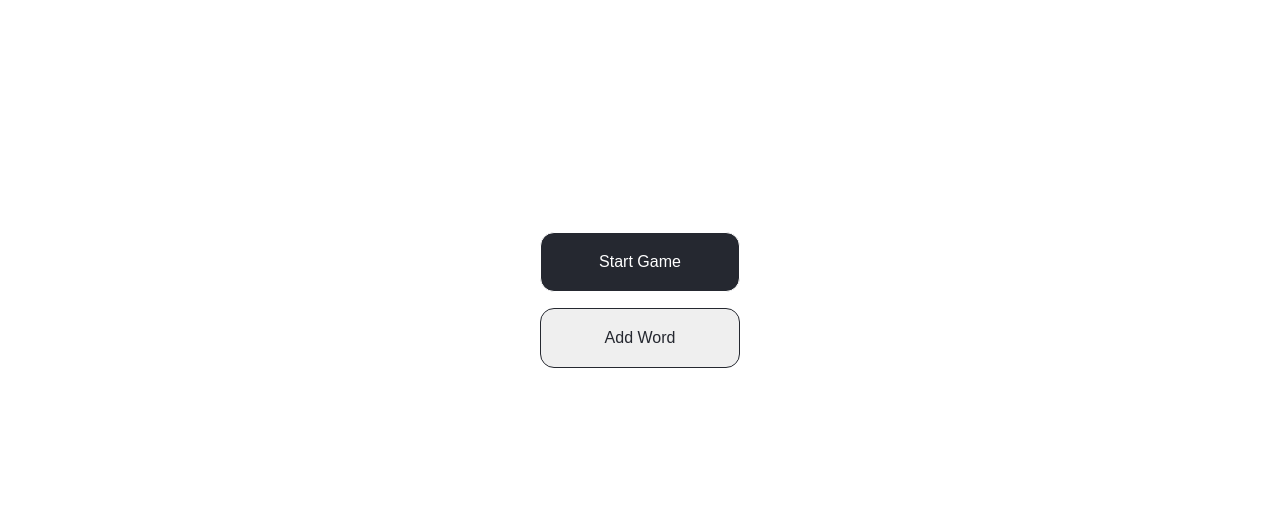
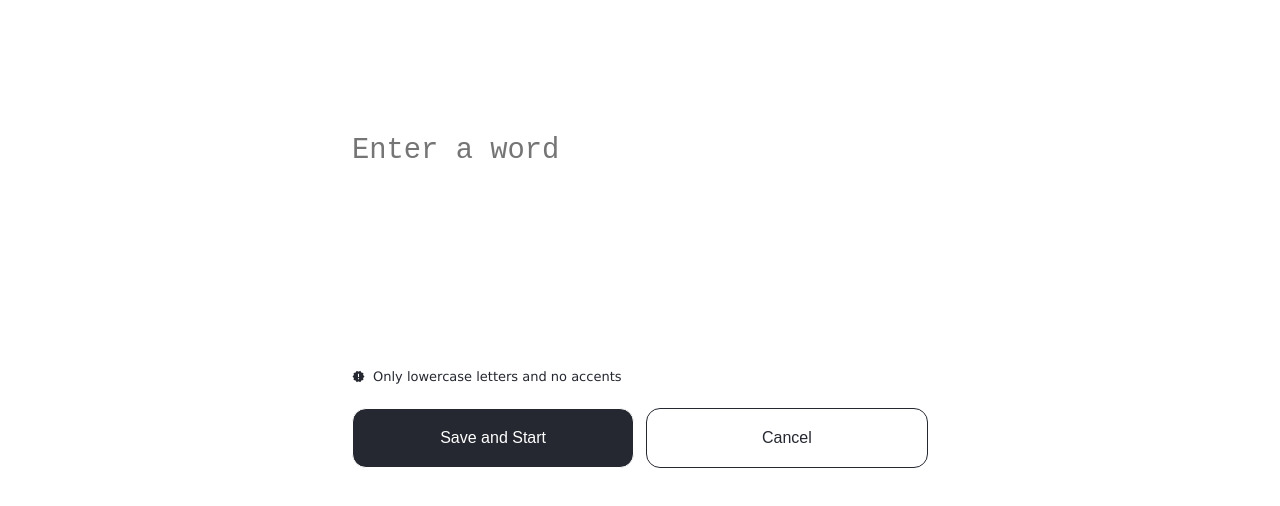
Before and after one commit to olamcastillo/stick-game, a plain HTML site: page index.html in a window 1280 px wide. Shown: the part 100-606 px from the top of the page. Drawn offline with Linux system fonts and the light colour scheme.

Commit message:
second page

```diff
--- a/assets/css/style.css
+++ b/assets/css/style.css
@@ -35,6 +35,7 @@ body, html {
   /* filter: invert(100%) sepia(0%) saturate(7487%) hue-rotate(359deg) brightness(102%) contrast(105%) */
 }
 
+/* first page */
 .first {
   display: flex;
   flex-direction: column;
@@ -59,6 +60,71 @@ body, html {
 }
 
 .add {
-  color: var(--bg-color)
-  ;
+  color: var(--bg-color);
+  background-color: var(--text-color);
 }
+
+/* second page */
+
+.second {
+  display: flex;
+  flex-direction: column;
+  align-items: center;
+  justify-content: space-evenly;
+  height: 100vh;
+
+}
+
+.textarea {
+  resize: none;
+  border: none;
+  font-size: 1.8rem;
+  height: 40px;
+  color: var(--bg-color);
+}
+
+.second-buttons , .textarea , .notice {
+  width: 45vw;
+}
+
+.notice {
+  position: absolute;
+  display: flex;
+  align-items: center;
+  margin-top: 19vh;
+}
+
+.notice i {
+  margin-right: 8px;
+}
+
+.notice i, .notice p {
+  font-size: 13px;
+}
+
+.second-buttons {
+  text-align: center;
+  display: flex;
+  justify-content: space-between;
+
+
+}
+.save , .cancel {
+  width: 49%;
+  height: 60px;
+  margin: 0;
+  font-size: 1rem;
+  border-radius: 14px;
+  border: 1px solid;
+}
+
+
+.save {
+  background-color: var(--bg-color);
+  color: var(--text-color);
+}
+
+.cancel {
+  color: var(--bg-color);
+  background-color: var(--text-color);
+}
--- a/index.html
+++ b/index.html
@@ -4,9 +4,10 @@
   <meta charset="UTF-8">
   <meta http-equiv="X-UA-Compatible" content="IE=edge">
   <meta name="viewport" content="width=device-width, initial-scale=1.0">
+  <link href="https://fonts.googleapis.com/icon?family=Material+Icons" rel="stylesheet">
+  <link rel="stylesheet" href="/assets/css/style.css">
   <title>Ahorcado</title>
 
-  <link rel="stylesheet" href="/assets/css/style.css">
 </head>
 <body>
   <div class="nav">
@@ -15,13 +16,24 @@
   </div>
   <!-- First Section -->
 
-  <section class="first">
+  <!-- <section class="first">
     <button class="start first-buttons">Start Game</button>
-  <button class="add first-buttons">Add Word</button>
+    <button class="add first-buttons">Add Word</button>
+  </section> -->
+
+  <!-- Second Section -->
+
+  <section class="second">
+    <textarea cols="30" rows="10" class="textarea" placeholder="Enter a word"></textarea>
+    <div class="notice">
+      <i class="material-icons">new_releases</i>
+      <p>Only lowercase letters and no accents</p>
+    </div>
+    <div class="second-buttons">
+      <button class="save">Save and Start</button>
+      <button class="cancel">Cancel</button>
+    </div>
   </section>
-
-
-
 
 
 
```
